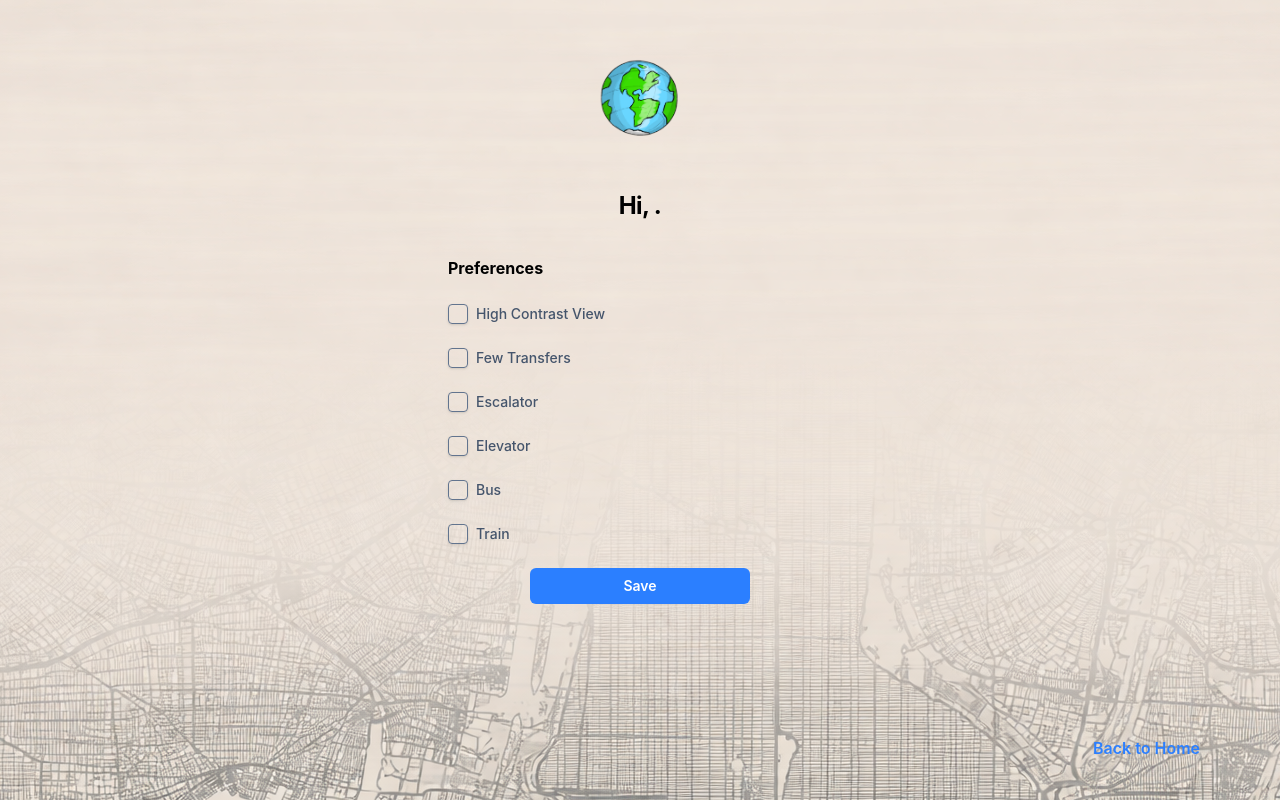
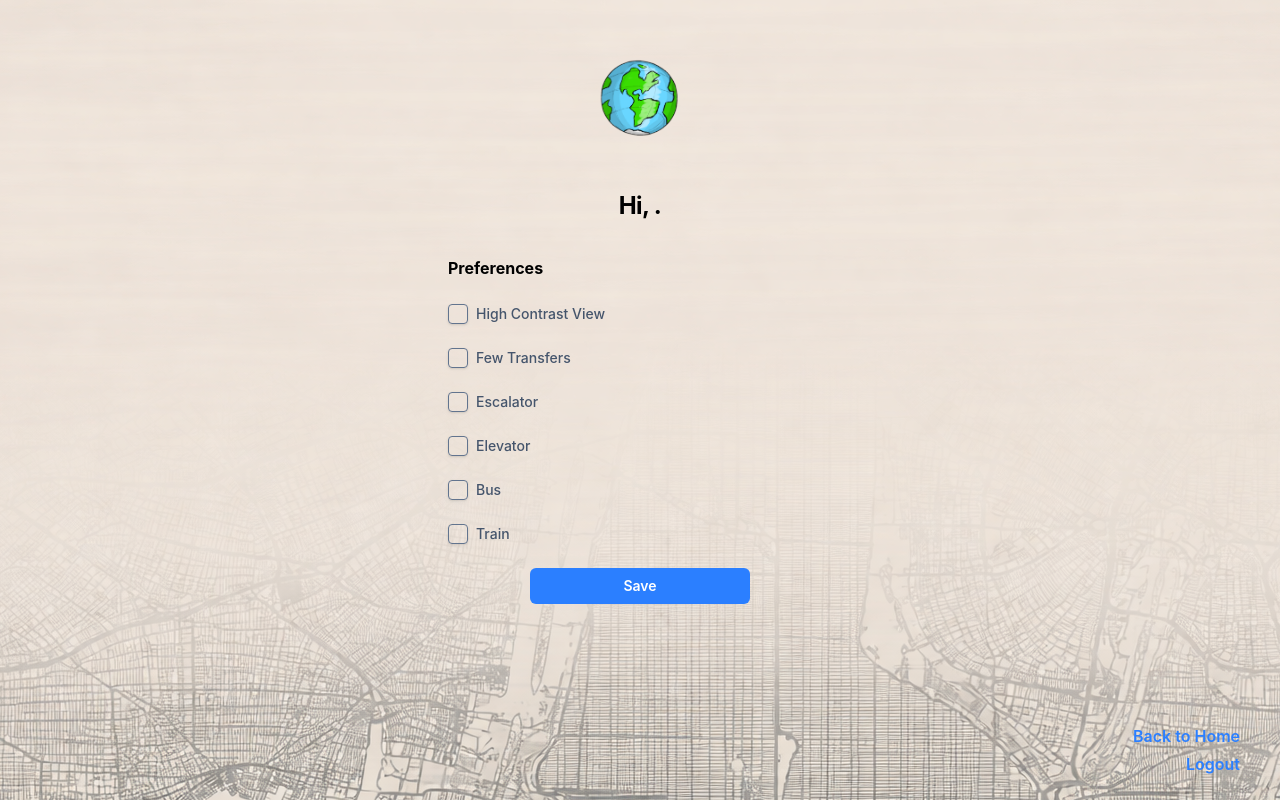
Before and after one commit to carrieyu3/Stable-Route, a React (Vite) app in the folder frontend/: page /preference in a window 1280 px wide. Built offline with nearby package versions, Linux system fonts and the light colour scheme; no server answers.

Commit message:
Added Logout in Preference page

```diff
--- a/frontend/src/pages/Preference.tsx
+++ b/frontend/src/pages/Preference.tsx
@@ -276,8 +276,12 @@ export default function Preference() {
                 <p id = "save-button-text" className={preferenceNotif ? "visible" : "invisible"}>Preferences were saved!</p>
             </div>
 
-            <p className="fixed bottom-10 right-20">
+            <p className="fixed bottom-13 right-10">
                 <a href="/home" className="font-semibold text-blue-500 hover:text-blue-300">Back to Home</a>
+            </p>
+
+            <p className="fixed bottom-6 right-10">
+                <a href="/" className="font-semibold text-blue-500 hover:text-blue-300">Logout</a>
             </p>
 
           </div>
```
